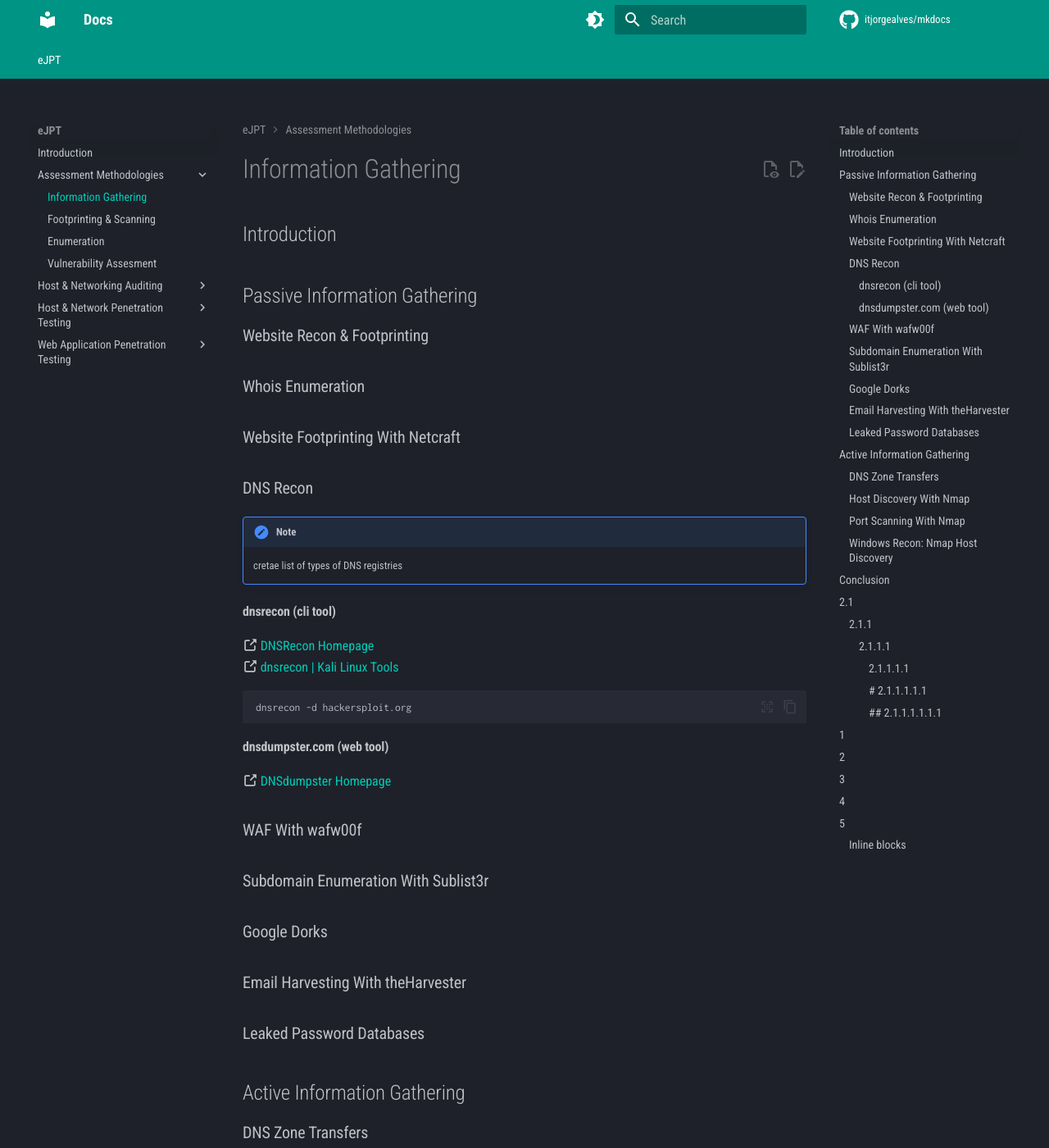
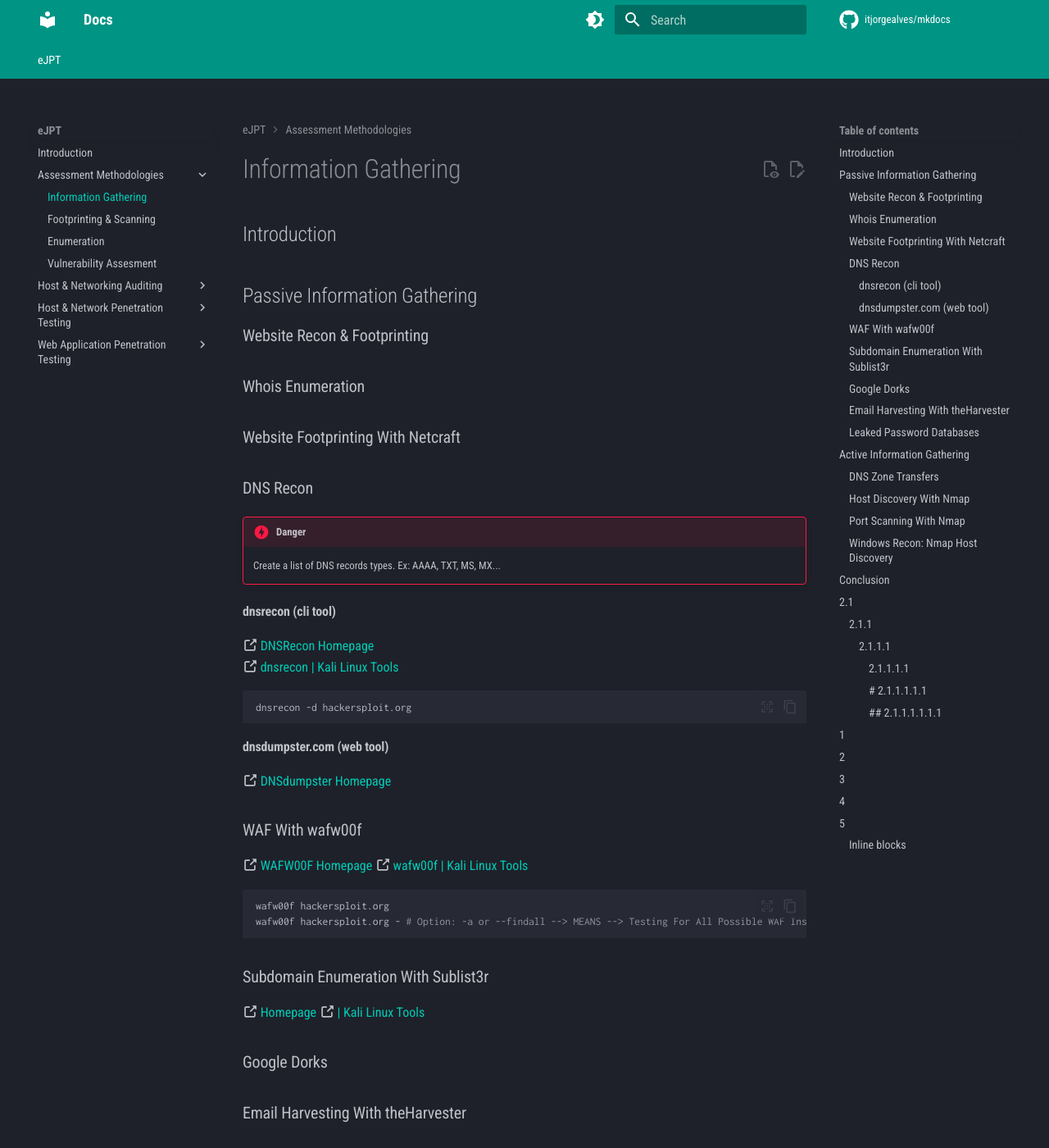
Before and after one commit to itjorgealves/mkdocs, an MkDocs documentation site: the page built from docs/eJPT/S1-Assessment-Methodologies/C1-Information-Gathering/Information-Gathering.md, in a window 1280 px wide and 1400 px high. Shown: the whole window at 82% size. Built offline with MkDocs 1.6.1 and Material for MkDocs 9.7.7, drawn with Linux system fonts in a browser that asks for light colours; comment, search, counter and statistics services are not loaded.

Commit message:
Update documentation

````diff
--- a/docs/eJPT/S1-Assessment-Methodologies/C1-Information-Gathering/Information-Gathering.md
+++ b/docs/eJPT/S1-Assessment-Methodologies/C1-Information-Gathering/Information-Gathering.md
@@ -8,12 +8,13 @@ title: "Information Gathering"
 ### Website Recon & Footprinting
 ### Whois Enumeration
 ### Website Footprinting With Netcraft
+<!--------->
 ### DNS Recon
-!!! note
-    cretae list of types of DNS registries
+!!! danger
+    Create a list of DNS records types.
+    Ex: AAAA, TXT, MS, MX...
 
 #### dnsrecon (cli tool)
-
 :octicons-link-external-16: [DNSRecon Homepage](https://github.com/darkoperator/dnsrecon)
 :octicons-link-external-16: [dnsrecon | Kali Linux Tools](https://www.kali.org/tools/dnsrecon/)
 ``` bash
@@ -21,11 +22,19 @@ dnsrecon -d hackersploit.org
 ```
 
 #### dnsdumpster.com (web tool)
-
 :octicons-link-external-16: [DNSdumpster Homepage](https://dnsdumpster.com/)
 
 ### WAF With wafw00f
+:octicons-link-external-16: [WAFW00F Homepage](https://github.com/EnableSecurity/wafw00f)
+:octicons-link-external-16: [wafw00f | Kali Linux Tools](https://www.kali.org/tools/wafw00f/)
+``` bash
+wafw00f hackersploit.org
+wafw00f hackersploit.org - # Option: -a or --findall --> MEANS --> Testing For All Possible WAF Instances
+```
+<!--------->
 ### Subdomain Enumeration With Sublist3r
+:octicons-link-external-16: [ Homepage]()
+:octicons-link-external-16: [ | Kali Linux Tools]()
 ### Google Dorks
 ### Email Harvesting With theHarvester
 ### Leaked Password Databases
````
